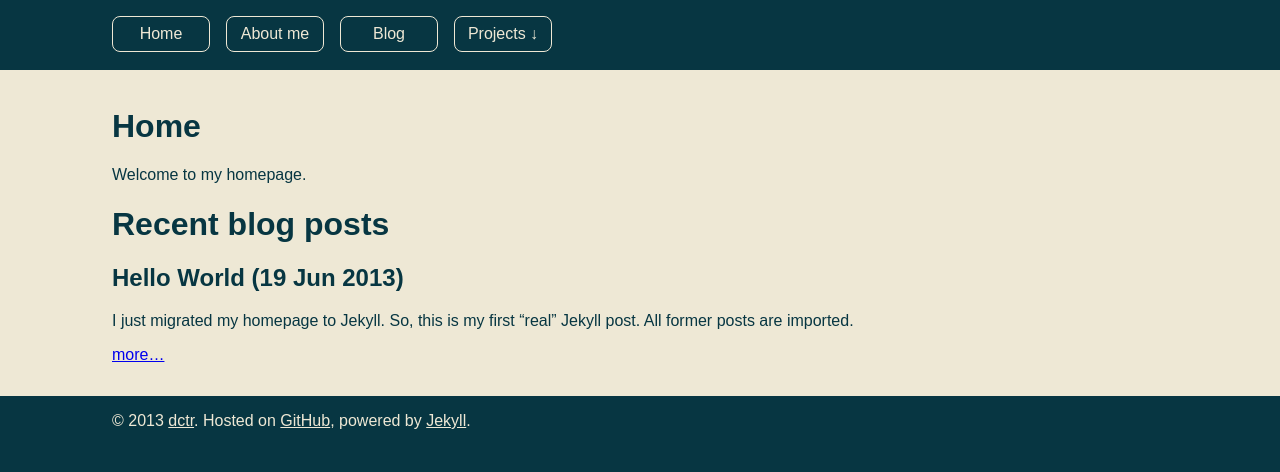
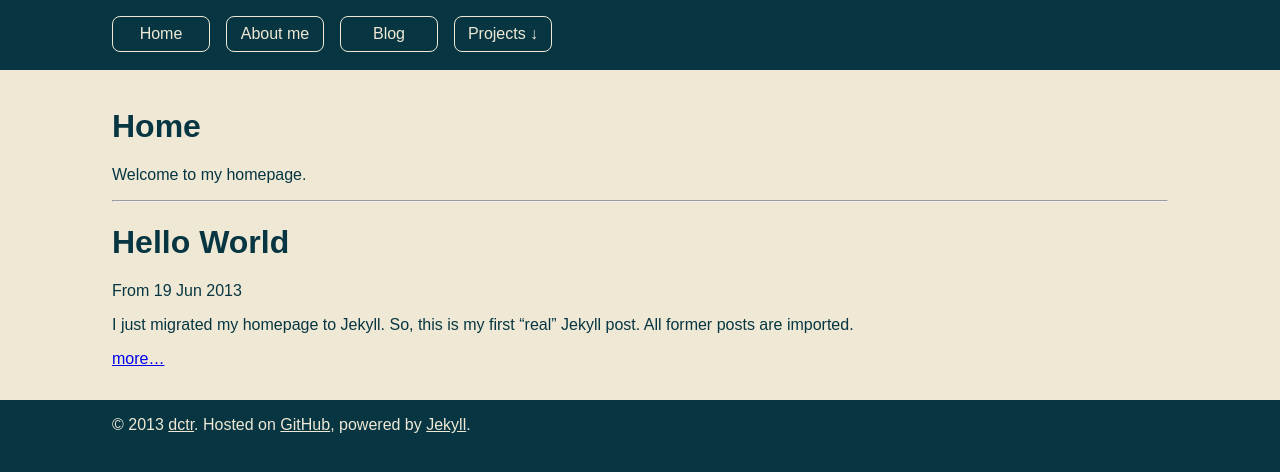
Before and after one commit to dctr/dctr.github.io, a Jekyll site: the page built from index.md, in a window 1280 px wide. Shown: the top 472 px of the page. Built offline with Jekyll 4.4.1, drawn with Linux system fonts in a browser that asks for light colours.

Commit message:
Updated config

```diff
--- a/_config.yml
+++ b/_config.yml
@@ -1,3 +1,6 @@
 exclude: [src]
+lsi: false
 permalink: /blog/:title
+pygments: true
+safe: true
 timezone: DE
--- a/index.md
+++ b/index.md
@@ -4,12 +4,13 @@ layout: default
 ---
 Welcome to my homepage.
 
-# Recent blog posts
-
 {% assign counter=0 %}
 {% for post in site.posts %}
 {% if counter < 3 %}
-## {{post.title}} ({{ post.date | date_to_string  }})
+---
+# {{post.title}}
+
+From {{ post.date | date_to_string  }}
 
 {{ post.excerpt }}
 
```
